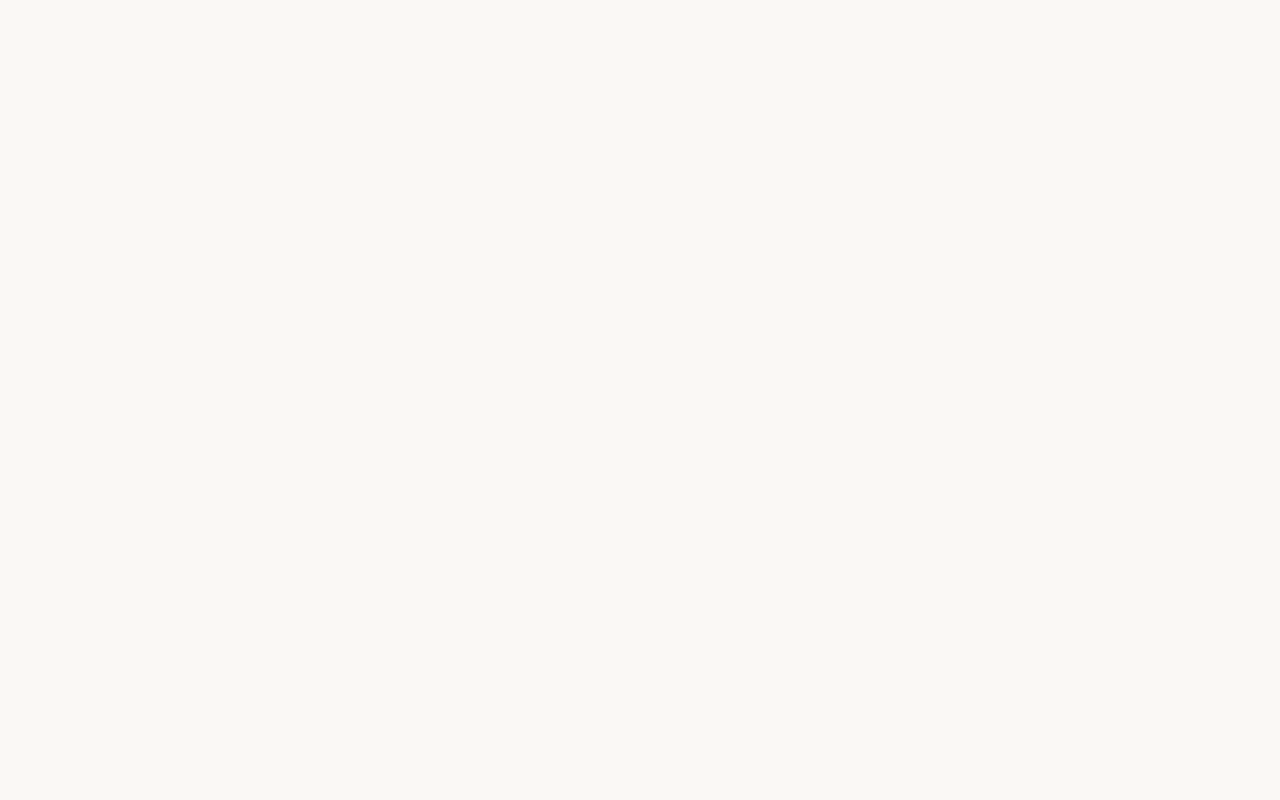
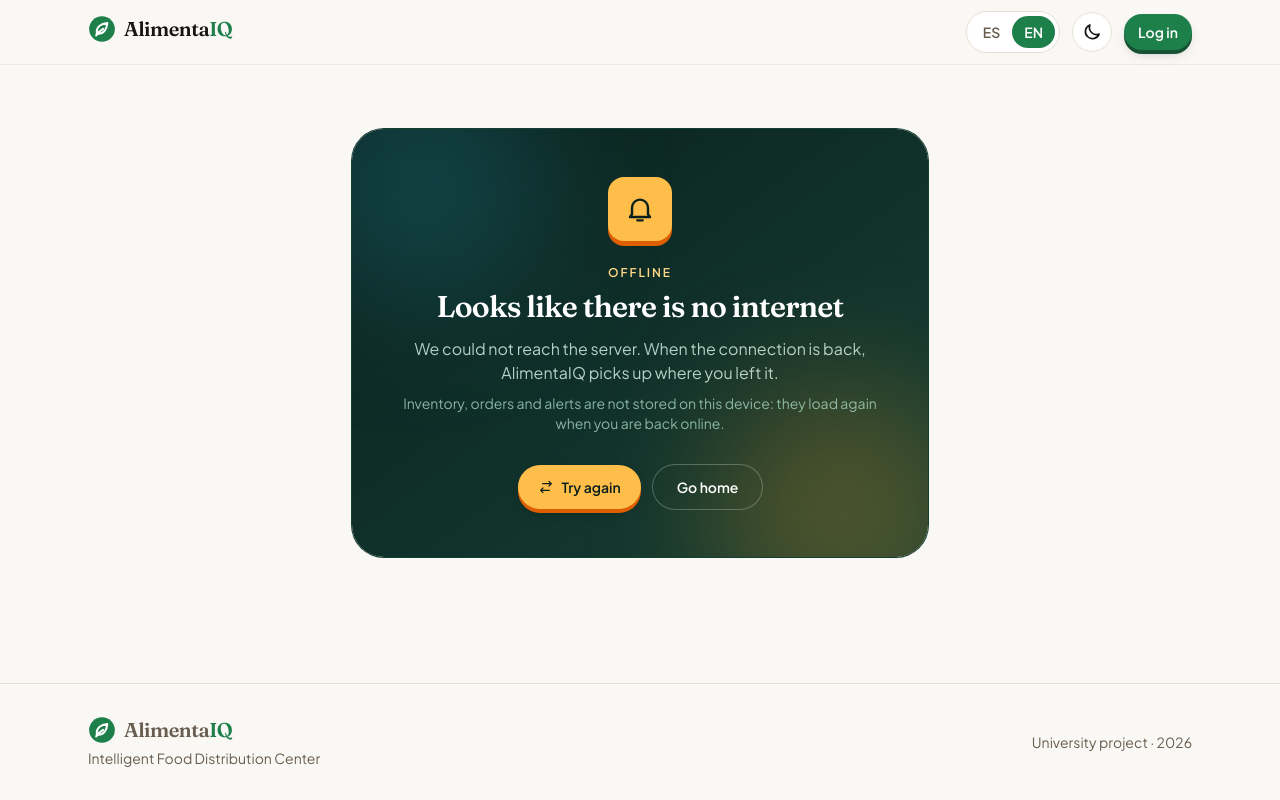
Before and after one commit to Jack-Limas/alimentos-frontend, a Next.js app: page /en/offline in a window 1280 px wide. Before the commit this address had no page. Built offline with nearby package versions, Linux system fonts and the light colour scheme; no server answers.

Commit message:
feat(pwa): add the translated offline page and the app icon

```diff
--- a/src/app/[locale]/layout.tsx
+++ b/src/app/[locale]/layout.tsx
@@ -25,7 +25,7 @@ export async function generateMetadata({
     return {};
   }
   const t = await getTranslations({ locale, namespace: 'Metadata' });
-  return { title: t('title'), description: t('description') };
+  return { title: t('title'), description: t('description'), icons: { icon: '/icon.svg' } };
 }
 
 export default async function LocaleLayout({ children, params }: LocaleLayoutProps) {
--- /dev/null
+++ b/src/app/[locale]/offline/page.tsx
@@ -0,0 +1,61 @@
+import type { Metadata } from 'next';
+import { useTranslations } from 'next-intl';
+import { getTranslations, setRequestLocale } from 'next-intl/server';
+import { use } from 'react';
+import { RetryButton } from '@/components/pwa/retry-button';
+import { Icon } from '@/components/ui/icons';
+import { Link } from '@/i18n/navigation';
+import type { Locale } from '@/i18n/routing';
+
+interface OfflinePageProps {
+  params: Promise<{ locale: string }>;
+}
+
+export async function generateMetadata({ params }: OfflinePageProps): Promise<Metadata> {
+  const { locale } = await params;
+  const t = await getTranslations({ locale: locale as Locale, namespace: 'Offline' });
+  return { title: t('metaTitle') };
+}
+
+/**
+ * Static (SSG) for es and en. The service worker precaches it, with its
+ * assets, and serves it when a navigation fails without network.
+ */
+export default function OfflinePage({ params }: OfflinePageProps) {
+  const { locale } = use(params);
+  setRequestLocale(locale as Locale);
+  const t = useTranslations('Offline');
+
+  return (
+    <section className="px-3 py-10 sm:px-6 sm:py-16">
+      <div className="relative mx-auto max-w-xl overflow-hidden rounded-[2rem] bg-gradient-to-br from-forest-950 via-forest-900 to-forest-800 px-6 py-12 text-center text-forest-50 ring-1 ring-forest-800 sm:px-12">
+        <div aria-hidden="true" className="pointer-events-none absolute inset-0">
+          <div className="absolute -left-16 -top-20 size-64 rounded-full bg-lagoon-500/25 blur-3xl" />
+          <div className="absolute -bottom-20 -right-10 size-64 rounded-full bg-expiry-400/25 blur-3xl" />
+        </div>
+        <div className="relative">
+          <span className="mx-auto inline-flex size-16 items-center justify-center rounded-2xl bg-expiry-300 text-forest-950 shadow-[0_5px_0_0_var(--color-expiry-600)]">
+            <Icon name="bell" className="size-8" />
+          </span>
+          <p className="mt-6 text-xs font-semibold uppercase tracking-[0.16em] text-expiry-200">
+            {t('eyebrow')}
+          </p>
+          <h1 className="mt-2 font-display text-3xl font-semibold tracking-tight text-white text-balance">
+            {t('title')}
+          </h1>
+          <p className="mt-3 text-forest-100/85">{t('body')}</p>
+          <p className="mt-2 text-sm text-forest-200/80">{t('hint')}</p>
+          <div className="mt-8 flex flex-col justify-center gap-3 sm:flex-row">
+            <RetryButton label={t('retry')} />
+            <Link
+              href="/"
+              className="inline-flex h-11 items-center justify-center rounded-full px-6 text-sm font-semibold text-white ring-1 ring-white/25 transition hover:bg-white/10"
+            >
+              {t('home')}
+            </Link>
+          </div>
+        </div>
+      </div>
+    </section>
+  );
+}
--- /dev/null
+++ b/src/components/pwa/retry-button.tsx
@@ -0,0 +1,17 @@
+'use client';
+
+import { Button } from '@/components/ui/button';
+import { Icon } from '@/components/ui/icons';
+
+/** Reloads the page the user was trying to open (the URL did not change). */
+export function RetryButton({ label }: { label: string }) {
+  return (
+    <Button
+      variant="citrus"
+      icon={<Icon name="arrows" className="size-4" />}
+      onClick={() => window.location.reload()}
+    >
+      {label}
+    </Button>
+  );
+}
```
Also changed, not shown: public/icon.svg (added).
